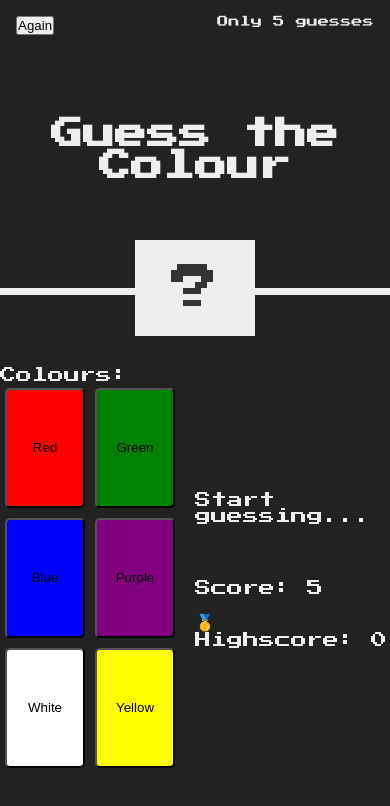
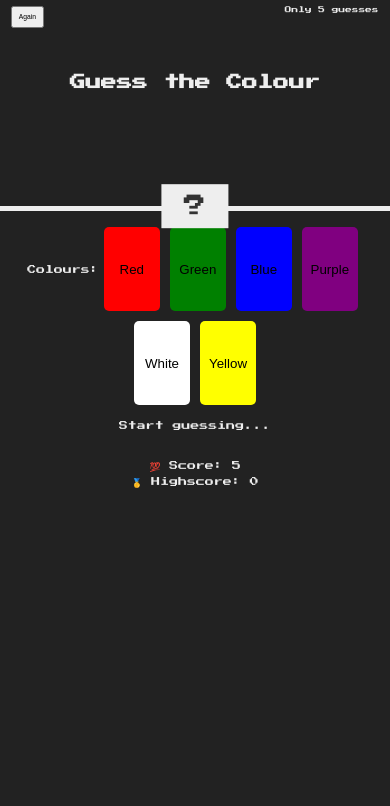
Before and after one commit to DamilolaEdwin/color-game, a plain HTML site: page index.html in a window 390 px wide. Drawn offline with Linux system fonts and the light colour scheme.

Commit message:
Added more user friendly styles

```diff
--- a/index.html
+++ b/index.html
@@ -20,7 +20,7 @@
       </section>
       <section class="right">
         <p class="message">Start guessing...</p>
-        <p class="label-score">Score: <span class="score">5</span></p>
+        <p class="label-score">💯 Score: <span class="score">5</span></p>
         <p class="label-highscore">
           🥇 Highscore: <span class="highscore">0</span>
         </p>
--- a/script.js
+++ b/script.js
@@ -31,7 +31,8 @@ colourOptions.forEach((color) => {
   button.style.height = "15rem";
   button.style.margin = "5px";
   button.style.borderRadius = "5px";
-
+  button.style.border = "none";
+  button.style.cursor = "pointer";
   button.textContent = color;
   button.addEventListener("click", function () {
     if (color === colourOptions[secretColour]) {
@@ -39,6 +40,7 @@ colourOptions.forEach((color) => {
       document.querySelector(".colour").style.backgroundColor = color;
       document.querySelector(".colour").textContent = color;
       document.querySelector(".colour").style.width = "30rem";
+      document.querySelector("body").style.backgroundColor = "#60b347";
 
       document.querySelector(".score").textContent = score;
 
@@ -53,7 +55,7 @@ colourOptions.forEach((color) => {
       document.querySelector(".score").textContent = score;
 
       if (score < 1) {
-        document.querySelector(".message").textContent = "You lost the game";
+        document.querySelector(".message").textContent = "💥 You lost the game";
       }
     }
 
@@ -67,6 +69,7 @@ document.querySelector(".again").addEventListener("click", function () {
   console.log(colourOptions[secretColour]);
   score = 5;
 
+  document.querySelector("body").style.backgroundColor = "#222";
   document.querySelector(".colour").textContent = "?";
   document.querySelector(".colour").style.width = "15rem";
   document.querySelector(".colour").style.backgroundColor = "white";
--- a/style.css
+++ b/style.css
@@ -77,6 +77,7 @@ h1 {
   position: absolute;
   top: 2rem;
   left: 2rem;
+  padding: 1rem;
 }
 
 .options {
@@ -91,3 +92,60 @@ h1 {
 .label-score {
   margin-bottom: 2rem;
 }
+
+@media screen and (max-width: 600px) {
+  html {
+    font-size: 35%;
+  }
+
+  header {
+    height: 25vh;
+    border-bottom: 5px solid #eee;
+  }
+
+  main {
+    flex-direction: column;
+    height: auto;
+    padding: 2rem 1rem;
+  }
+
+  .left,
+  .right {
+    width: 100%;
+    text-align: center;
+  }
+
+  .right {
+    font-size: 1.6rem;
+    margin-top: 2rem;
+  }
+
+  h1 {
+    font-size: 2.8rem;
+    top: 40%;
+  }
+
+  .colour {
+    font-size: 4rem;
+    width: 12rem;
+    padding: 2rem 0;
+  }
+
+  .combine,
+  .again {
+    font-size: 1.2rem;
+    top: 1rem;
+  }
+
+  .options {
+    font-size: 1.6rem;
+  }
+
+  .message {
+    margin-bottom: 4rem;
+  }
+
+  .label-score {
+    margin-bottom: 1rem;
+  }
+}
```
